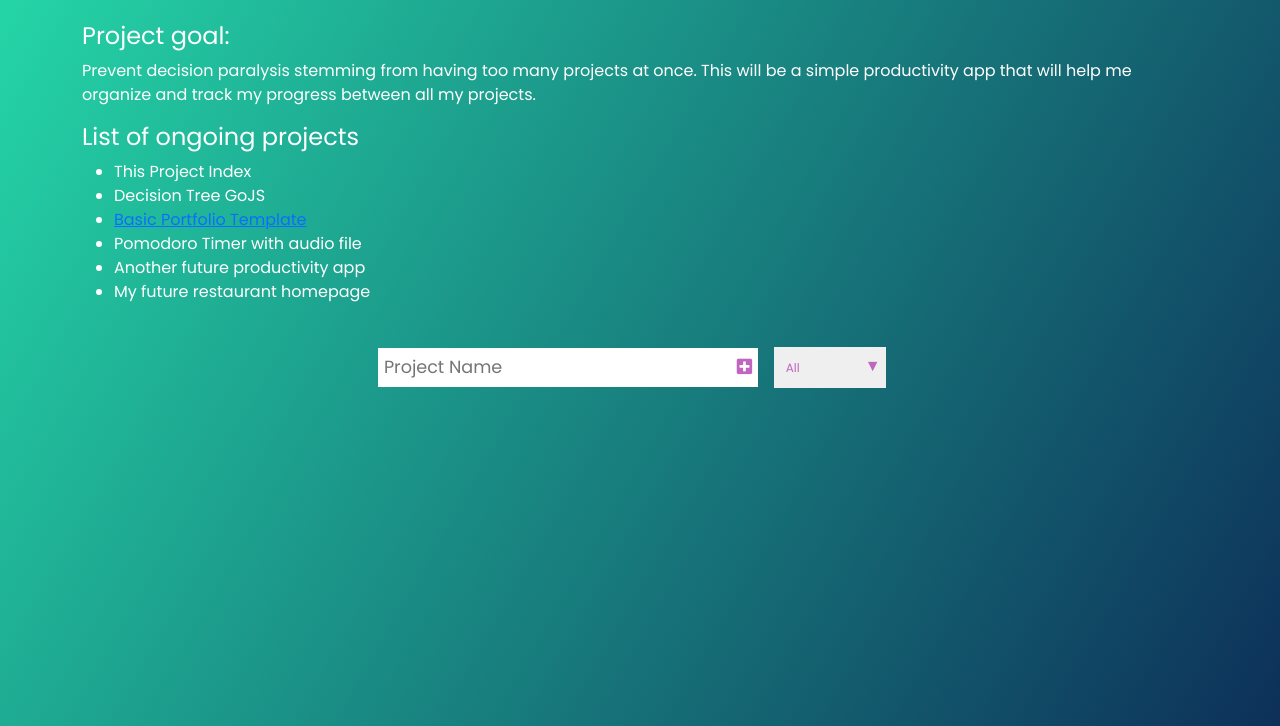
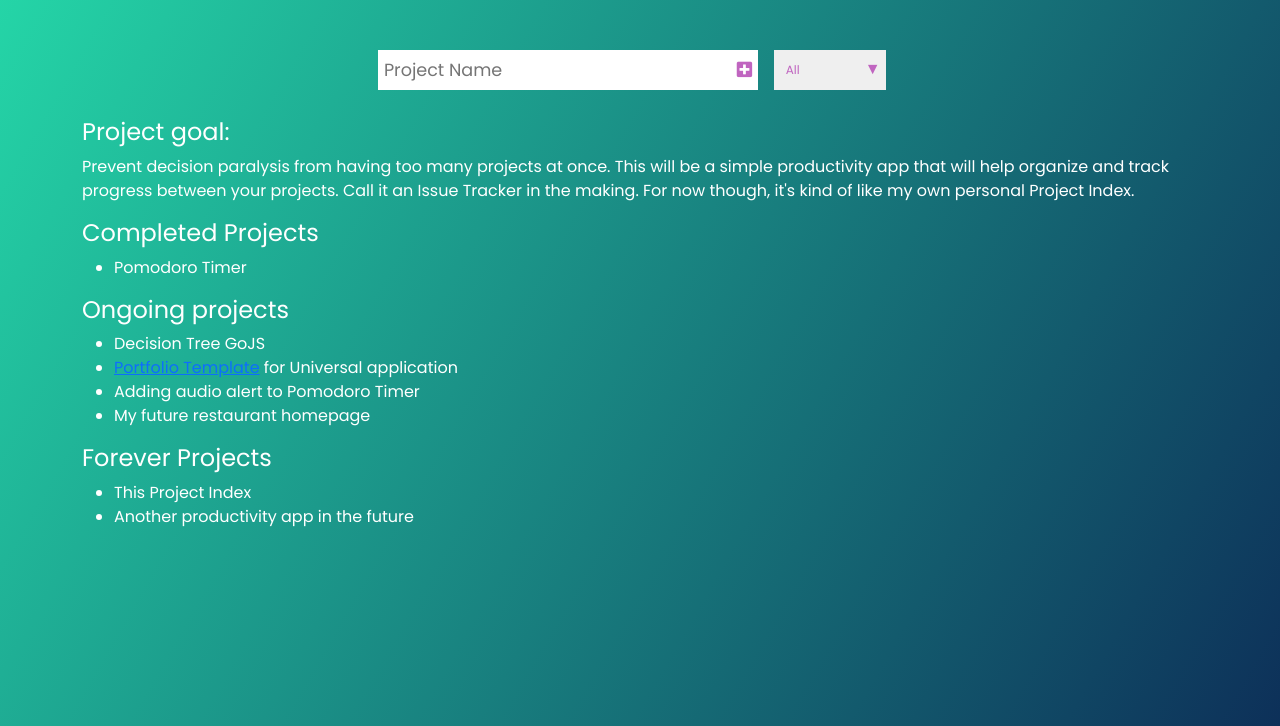
Before and after one commit to vtranwd/project_index, a plain HTML site: page index.html in a window 1280 px wide. Shown: the part 74-800 px from the top of the page. Drawn offline with nearby package versions, Linux system fonts and the light colour scheme.

Commit message:
adding more tasks to project

```diff
--- a/index.html
+++ b/index.html
@@ -16,22 +16,6 @@
 		<header>
 			<h1>Project Index</h1>
 		</header>
-		<div class="project-goal">
-			<h4>Project goal:</h4>
-			<p>	Prevent decision paralysis stemming from having too many projects at once. This will be a simple productivity app that will help me organize and track my progress between all my projects.</p>
-		</div>
-		<div class="project-list">
-			<h4>List of ongoing projects</h4>
-			<ul>
-				<li>This Project Index</li>
-				<li>Decision Tree GoJS</li>
-				<li><a href="https://www.mayucho.org/" target="blank">Basic Portfolio Template</a></li>
-				<li>Pomodoro Timer with audio file</li>
-				<li>Another future productivity app</li>
-				<li>My future restaurant homepage</li>
-			</ul>
-		</div>
-	</div>
 	<form>
 		<input type="text" placeholder="Project Name" class="todo_input" />
 		<button class="todo_button" type="submit">
@@ -45,6 +29,29 @@
 			</select>
 		</div>
 	</form>
+		<div class="project-goal">
+			<h4>Project goal:</h4>
+			<p>	Prevent decision paralysis from having too many projects at once. This will be a simple productivity app that will help organize and track progress between your projects. Call it an Issue Tracker in the making. For now though, it's kind of like my own personal Project Index.</p>
+		</div>
+		<div class="project-list">
+			<h4>Completed Projects</h4>
+			<ul>
+				<li>Pomodoro Timer</li>
+			</ul>
+			<h4>Ongoing projects</h4>
+			<ul>
+				<li>Decision Tree GoJS</li>
+				<li><a href="https://www.mayucho.org/" target="blank">Portfolio Template</a> for Universal application</li>
+				<li>Adding audio alert to Pomodoro Timer</li>
+				<li>My future restaurant homepage</li>
+			</ul>
+			<h4>Forever Projects</h4>
+			<ul>
+				<li>This Project Index</li>
+				<li>Another productivity app in the future</li>
+			</ul>
+		</div>
+	</div>
 
 	<div class="todo_container">
 		<ul class="todo_list"></ul>
```
Also changed, not shown: README.md.
